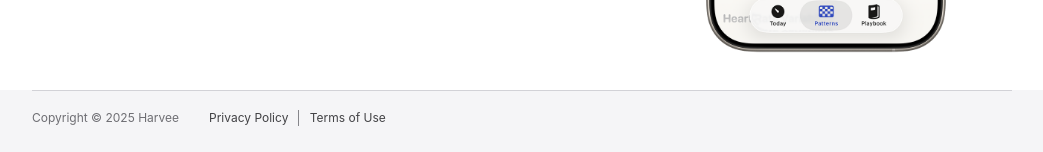
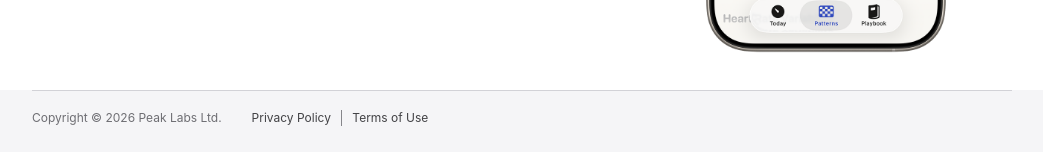
Before and after one commit to artkirillov/harvee-website, a Jekyll site: the page built from _pages/index.md, in a window 1280 px wide and 900 px high, scrolled down 2733 px. Shown: the part 745-897 px from the top of the window, without its empty margins (118-1161 px from the left). Built offline with Jekyll 4.4.1, drawn with Linux system fonts in a browser that asks for light colours.

Commit message:
Update copyright info

```diff
--- a/_layouts/blog.html
+++ b/_layouts/blog.html
@@ -67,7 +67,7 @@
         <div class="gf-content">
             <section class="gf-footer">
                 <div class="gf-footer-legal">
-                    <div class="gf-footer-legal-copyright">Copyright © 2025 Harvee</div>
+                    <div class="gf-footer-legal-copyright">Copyright © 2026 Peak Labs Ltd.</div>
                     <ul class="gf-footer-legal-links" role="list">
                         <li class="gf-footer-legal-links-item" role="listitem">
                             <a class="gf-footer-legal-link" href="{{ '/privacy-policy.html' | relative_url }}">Privacy Policy</a>
--- a/_layouts/default.html
+++ b/_layouts/default.html
@@ -46,7 +46,7 @@
             <div class="gf-content">
                 <section class="gf-footer">
                     <div class="gf-footer-legal">
-                        <div class="gf-footer-legal-copyright">Copyright © 2025 Harvee
+                        <div class="gf-footer-legal-copyright">Copyright © 2026 Peak Labs Ltd.
                         </div>
                         <ul class="gf-footer-legal-links" role="list">
                             <li class="gf-footer-legal-links-item" role="listitem">
--- a/_layouts/post.html
+++ b/_layouts/post.html
@@ -123,7 +123,7 @@
         <div class="gf-content">
             <section class="gf-footer">
                 <div class="gf-footer-legal">
-                    <div class="gf-footer-legal-copyright">Copyright © 2025 Harvee</div>
+                    <div class="gf-footer-legal-copyright">Copyright © 2026 Peak Labs Ltd.</div>
                     <ul class="gf-footer-legal-links" role="list">
                         <li class="gf-footer-legal-links-item" role="listitem">
                             <a class="gf-footer-legal-link" href="{{ '/privacy-policy.html' | relative_url }}">Privacy Policy</a>
```
